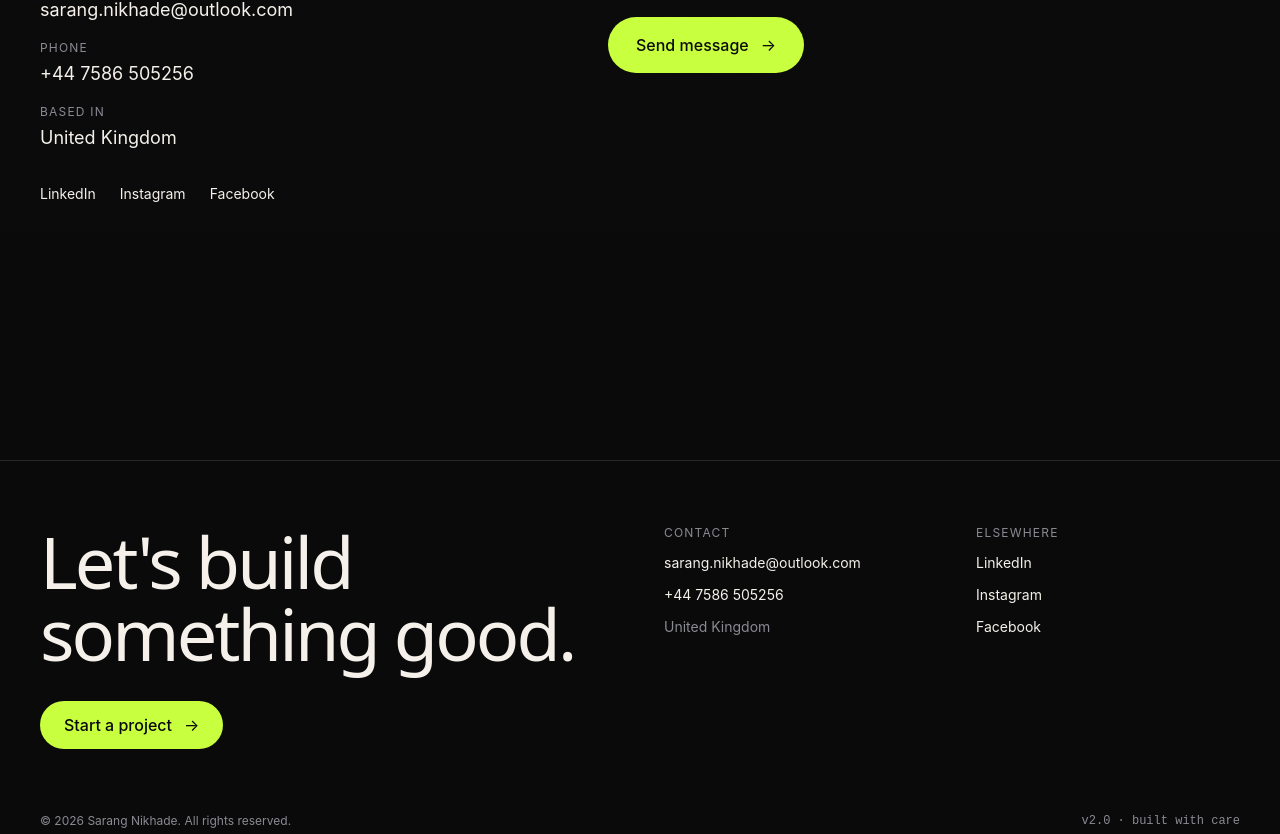
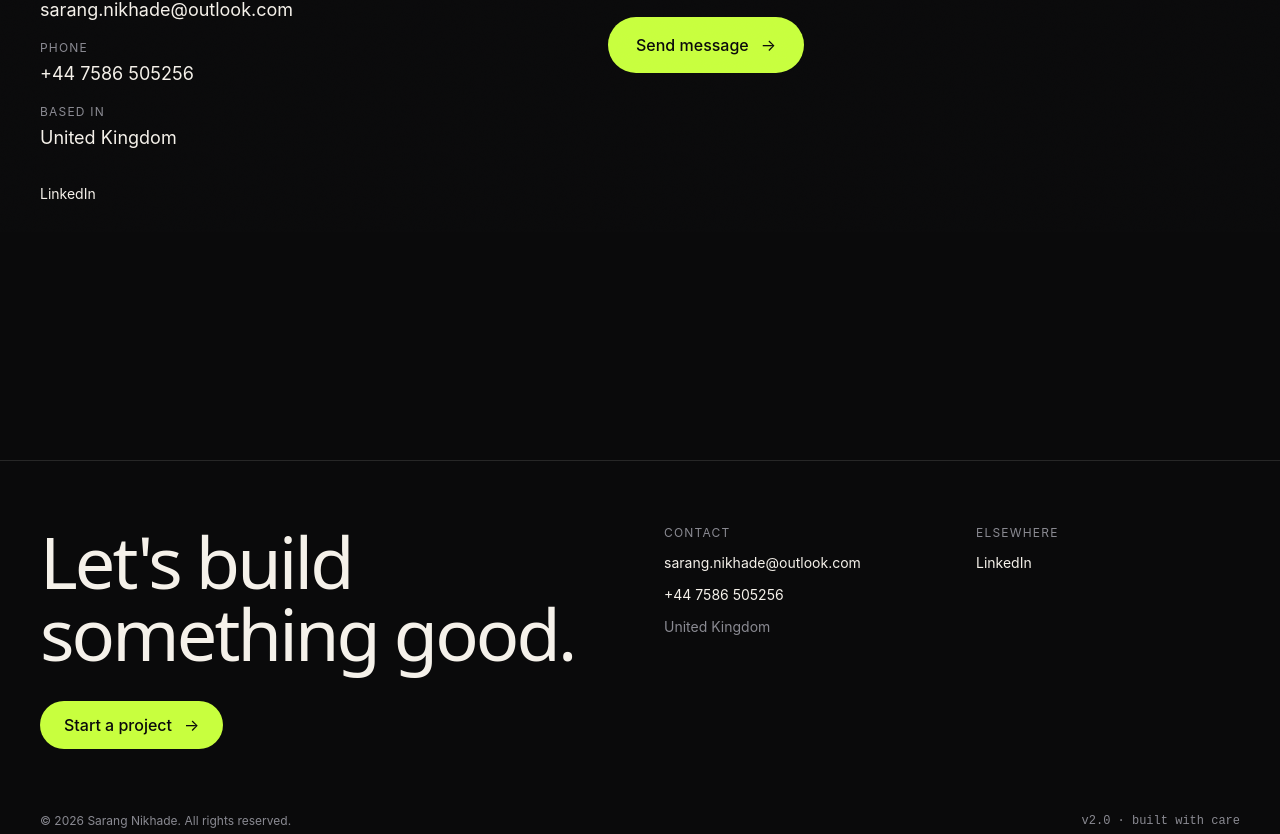
Before and after one commit to sarangnikhade/Sarangnikhade_Portfolio_2026, a Next.js app: page /contact in a window 1280 px wide. Shown: the part 568-1402 px from the top of the page. Built offline with nearby package versions, Linux system fonts and the light colour scheme; a web font is replaced by a local one.

Commit message:
chore: remove Instagram and Facebook social links

```diff
--- a/app/contact/page.tsx
+++ b/app/contact/page.tsx
@@ -43,8 +43,6 @@ export default function ContactPage() {
           </div>
           <div className="flex gap-6 pt-4">
             <a href={profile.socials.linkedin} target="_blank" rel="noreferrer" className="link-underline">LinkedIn</a>
-            <a href={profile.socials.instagram} target="_blank" rel="noreferrer" className="link-underline">Instagram</a>
-            <a href={profile.socials.facebook} target="_blank" rel="noreferrer" className="link-underline">Facebook</a>
           </div>
         </div>
       </div>
--- a/components/Footer.tsx
+++ b/components/Footer.tsx
@@ -25,8 +25,6 @@ export default function Footer() {
         <div className="md:col-span-3 text-sm space-y-3">
           <p className="text-mute uppercase tracking-widest text-xs">Elsewhere</p>
           <a href={profile.socials.linkedin} target="_blank" rel="noreferrer" className="block link-underline">LinkedIn</a>
-          <a href={profile.socials.instagram} target="_blank" rel="noreferrer" className="block link-underline">Instagram</a>
-          <a href={profile.socials.facebook} target="_blank" rel="noreferrer" className="block link-underline">Facebook</a>
         </div>
       </div>
       <div className="mx-auto max-w-[1400px] px-6 md:px-10 pb-10 flex flex-col md:flex-row items-start md:items-center justify-between gap-4 text-xs text-mute">
--- a/lib/data.ts
+++ b/lib/data.ts
@@ -9,8 +9,6 @@ export const profile = {
   location: "United Kingdom",
   socials: {
     linkedin: "https://www.linkedin.com/in/sarangnikhade/",
-    instagram: "https://www.instagram.com/i_am_sarangnikhade/",
-    facebook: "https://www.facebook.com/sarangnikh/",
   },
 };
 
```
